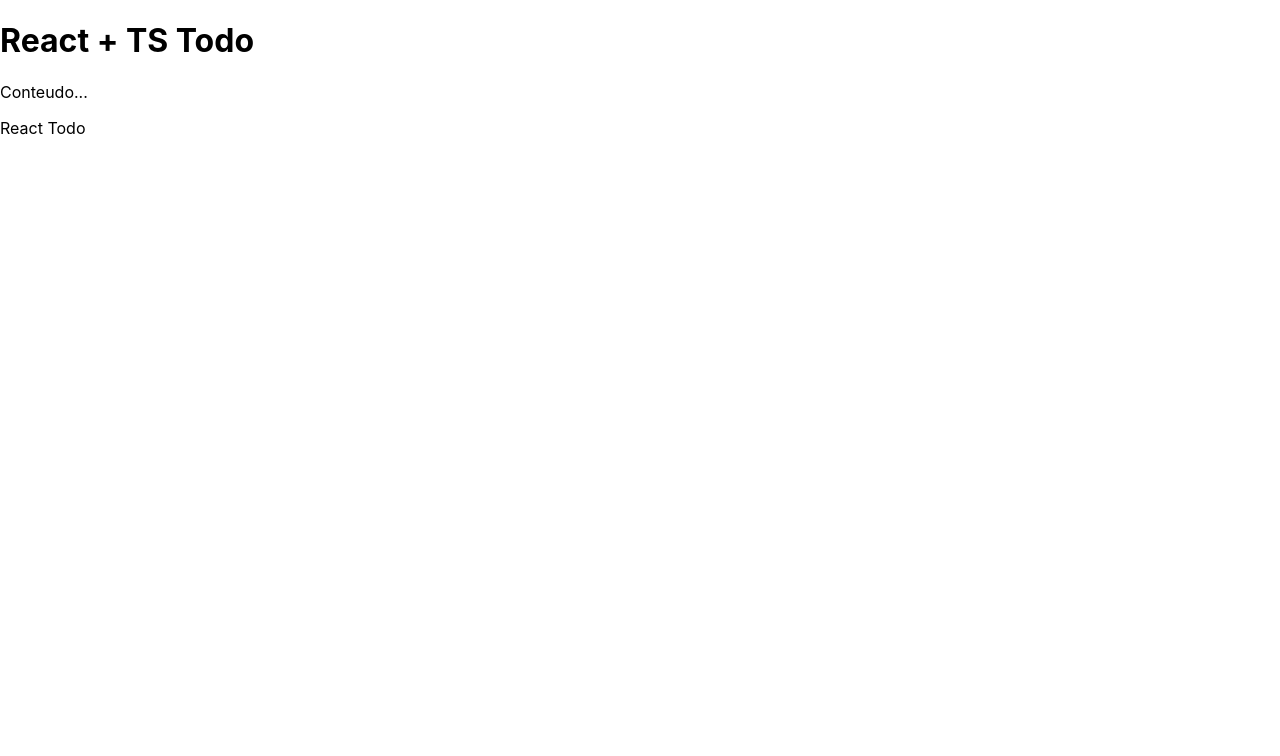
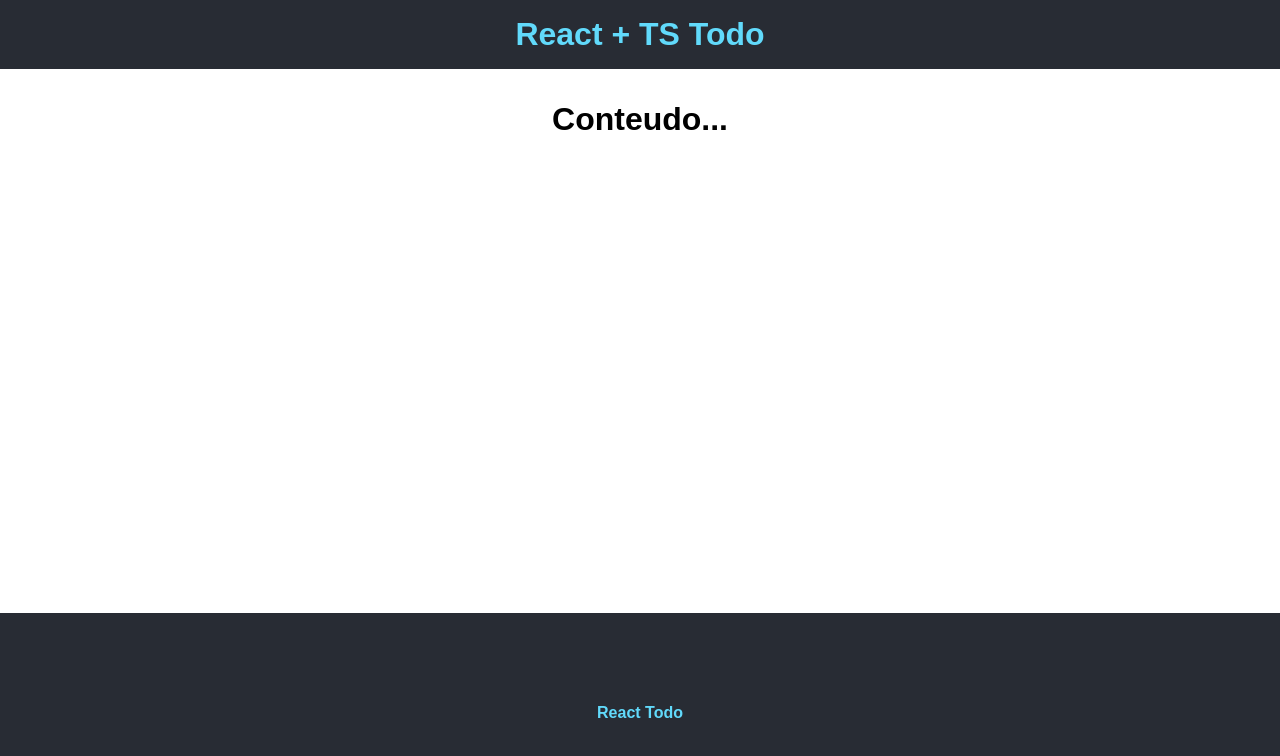
Before and after one commit to guilhermepolicarpio/to_do_react_typescript, a React (Create React App) app: page / in a window 1280 px wide. Shown: the top 756 px of the page. Built offline with nearby package versions, Linux system fonts and the light colour scheme.

Commit message:
feat: initial styling ajustments

```diff
--- /dev/null
+++ b/src/App.module.css
@@ -0,0 +1,9 @@
+.main{
+    min-height: 60vh;
+    text-align: center;
+    padding: 2em;
+}
+
+.main h2{
+    margin-bottom: 0.8em;
+}
--- a/src/App.tsx
+++ b/src/App.tsx
@@ -1,12 +1,18 @@
 import React from 'react';
 import Footer from './components/Footer';
 import Header from './components/Header';
+
+import styles from './App.module.css'
 
 function App() {
   return (
     <div>
       <Header />
-      <>Conteudo...</>
+      <main className={styles.main}>
+
+        <h1>Conteudo...</h1>
+      </main>
+
       <Footer />
 
     </div>
--- /dev/null
+++ b/src/Global.d.ts
@@ -0,0 +1 @@
+declare module "*module.css"
--- /dev/null
+++ b/src/components/Footer.module.css
@@ -0,0 +1,14 @@
+.footer{
+    height: 200px;
+    display: flex;
+    align-items: center;
+    justify-content: center;
+    background-color: #282c34;
+    color: #fff;
+}
+
+.footer span{
+    font-weight: bold;
+    color: #61dafb;
+
+}
--- a/src/components/Footer.tsx
+++ b/src/components/Footer.tsx
@@ -1,16 +1,14 @@
 import React from 'react';
-
+import styles from "./Footer.module.css"
 const Footer = () => {
     return (
-        <div>
-            <footer>
+            <footer className={styles.footer}>
                 <p>
                     <span>
                         React Todo
                     </span>
                 </p>
             </footer>
-        </div>
     );
 }
 
--- /dev/null
+++ b/src/components/Header.module.css
@@ -0,0 +1,6 @@
+.header {
+  background-color: #282c34;
+  color: #61dafb;
+  text-align: center;
+  padding: 1em;
+}
--- a/src/components/Header.tsx
+++ b/src/components/Header.tsx
@@ -1,8 +1,9 @@
 import React from 'react';
+import styles from "./Header.module.css"
 
 const Header = () => {
     return (
-        <header>
+        <header className ={styles.header}>
             <h1>
                 React + TS Todo
             </h1>
--- a/src/index.css
+++ b/src/index.css
@@ -1,13 +1,9 @@
-body {
-  margin: 0;
-  font-family: -apple-system, BlinkMacSystemFont, 'Segoe UI', 'Roboto', 'Oxygen',
-    'Ubuntu', 'Cantarell', 'Fira Sans', 'Droid Sans', 'Helvetica Neue',
-    sans-serif;
-  -webkit-font-smoothing: antialiased;
-  -moz-osx-font-smoothing: grayscale;
+*{
+  padding:0;
+  margin:0;
+  font-family: Arial, Helvetica, sans-serif;
 }
 
-code {
-  font-family: source-code-pro, Menlo, Monaco, Consolas, 'Courier New',
-    monospace;
+.hide{
+  display: none !important;
 }
```
